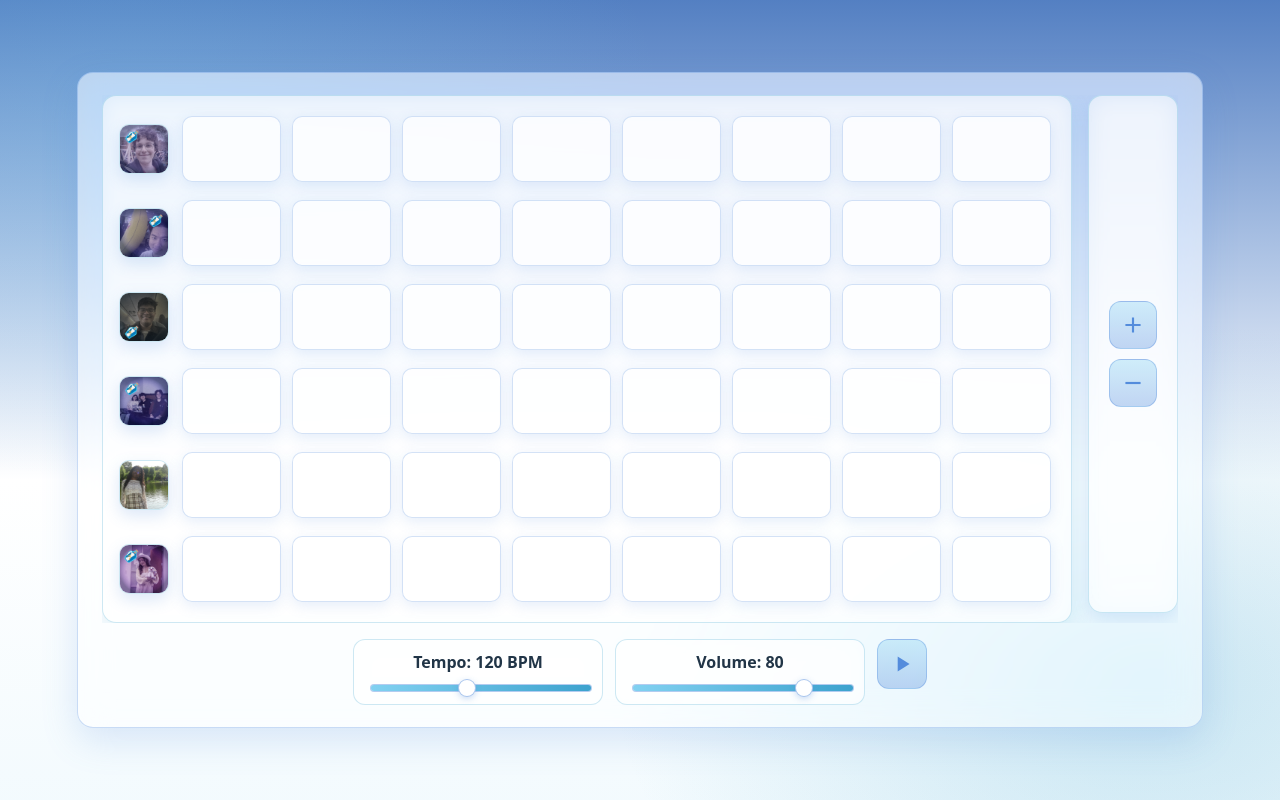
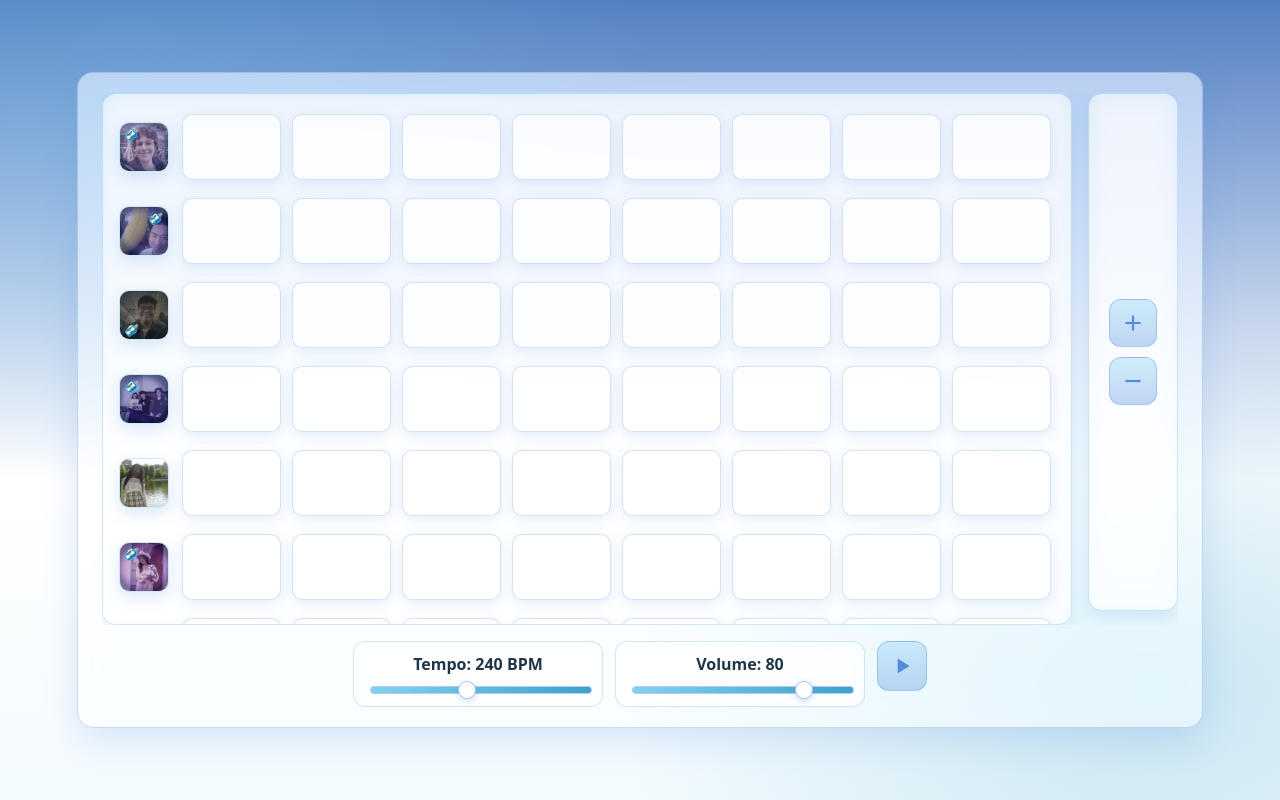
Before and after one commit to shaubby/villager-beats, a React (Vite) app: page / in a window 1280 px wide. Built offline with nearby package versions, Linux system fonts and the light colour scheme; no server answers; grey boxes are pictures that could not be loaded.

Commit message:
scroll bar

```diff
--- a/src/App.css
+++ b/src/App.css
@@ -31,6 +31,24 @@
   border-color: rgba(54, 105, 182, 0.55);
   box-shadow: 0 8px 22px rgba(84, 140, 220, 0.25);
 }
+
+.grid-item.current-step {
+  position: relative;
+  border-color: rgba(54, 105, 182, 0.85);
+  box-shadow:
+    0 0 0 2px rgba(84, 140, 220, 0.25) inset,
+    0 8px 22px rgba(84, 140, 220, 0.25),
+    0 0 0 3px rgba(129, 209, 241, 0.35);
+  background: linear-gradient(135deg, rgba(129, 209, 241, 0.35), rgba(60, 162, 206, 0.35));
+  animation: stepPulse 600ms ease-in-out;
+}
+
+@keyframes stepPulse {
+  0% { transform: translateY(0) scale(0.98); }
+  50% { transform: translateY(-1px) scale(1.01); }
+  100% { transform: translateY(0) scale(0.98); }
+}
+
 .clicked {
   background: linear-gradient(135deg,
     rgba(129, 209, 241, 0.75),
@@ -205,6 +223,8 @@
   gap: 16px;
   max-width: 100%;
   overflow: hidden;
+  flex: 1 1 auto;
+  min-height: 0;
 }
 
 .grid-container {
@@ -213,7 +233,6 @@
   gap: 10px;
   padding: 16px;
   border-radius: 14px;
-
   background: rgba(255, 255, 255, 0.45);
   border: 1px solid rgba(60, 162, 206, 0.25);
   box-shadow: 0 8px 22px rgba(60, 162, 206, 0.15);
@@ -222,4 +241,6 @@
   flex: 1 1 auto;
   min-width: 0;
   max-width: 100%;
+  min-height: 0;
+  overflow-y: auto;
 }
--- a/src/App.jsx
+++ b/src/App.jsx
@@ -4,9 +4,9 @@ import "./App.css";
 import Music from './Music';
 
 function App() {
-  const [Tempo, setTempo] = useState(120);
+  const [Tempo, setTempo] = useState(240);
   const [Volume, setVolume] = useState(80);
-  const [musicGrid, setMusicGrid] = useState(Array.from({ length: 6 }, () => Array(8).fill(false)));
+  const [musicGrid, setMusicGrid] = useState(Array.from({ length: 8 }, () => Array(8).fill(false)));
   const [columns, setColumns] = useState(8);
   const [isPlaying, setPlaying] = useState(false);
 
@@ -43,7 +43,7 @@ function App() {
       <div className="main-container">
         <div className="music-grid">
           <div className="grid-container">
-            {[...Array(6)].map((x, i) => (
+            {[...Array(8)].map((x, i) => (
               <div key={"row" + i} className="grid-row">
                 <img src={`/${i + 1}.png`} className="soundIcon"></img>
                 {[...Array(columns)].map((x2, i2) => (
@@ -71,8 +71,8 @@ function App() {
             <input
               id="tempo-slider"
               type="range"
-              min={60}
-              max={200}
+              min={120}
+              max={400}
               value={Tempo}
               onChange={handleTempoChange}
               className="slider"
```
